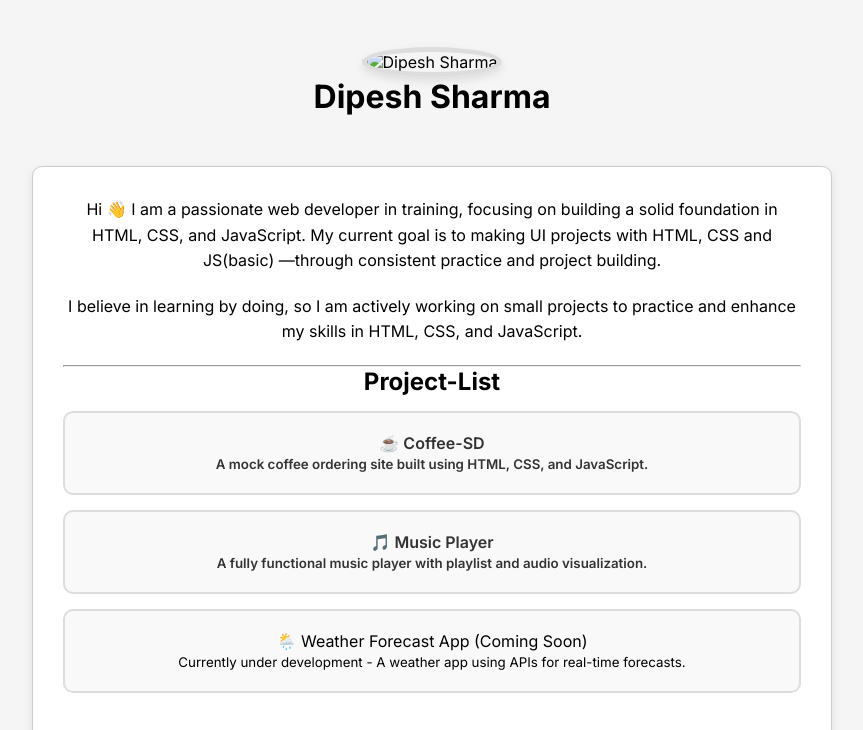
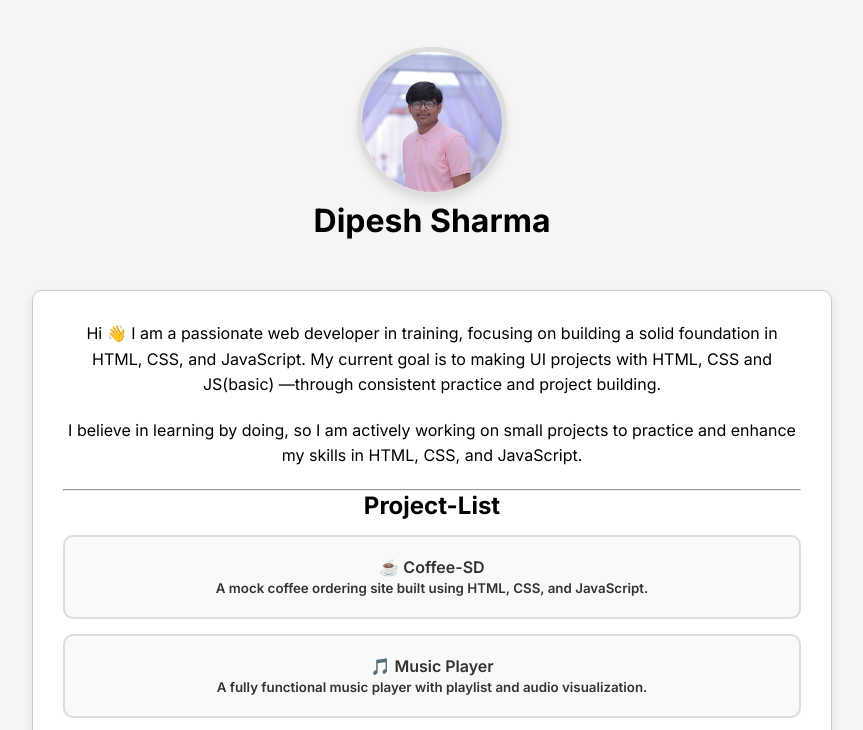
Before and after one commit to dipeshsdk/Simple-Profile-Card, a plain HTML site: page index.html in a window 1280 px wide. Shown: the part 39-769 px from the top of the page, without its empty margins (208-1071 px from the left). Drawn offline with Linux system fonts and the light colour scheme; the site is published under a folder, as on GitHub Pages, so addresses that start at the root find nothing.

Commit message:
re-write

```diff
--- a/index.html
+++ b/index.html
@@ -3,7 +3,7 @@
   <head>
     <meta charset="UTF-8" />
     <meta name="viewport" content="width=device-width, initial-scale=1.0" />
-    <title>Simple Profile Card</title>
+    <title>Dipesh Sharma</title>
     <link rel="stylesheet" href="style.css" />
     <link
       rel="stylesheet"
@@ -21,7 +21,7 @@
     </header>
 
     <div class="profile-Img">
-      <img src="/assets/profile.jpg" alt="Dipesh Sharma" />
+      <img src="./assets/profile.jpg" alt="Dipesh Sharma" title=""/>
       <h1>Dipesh Sharma</h1>
     </div>
 
```
